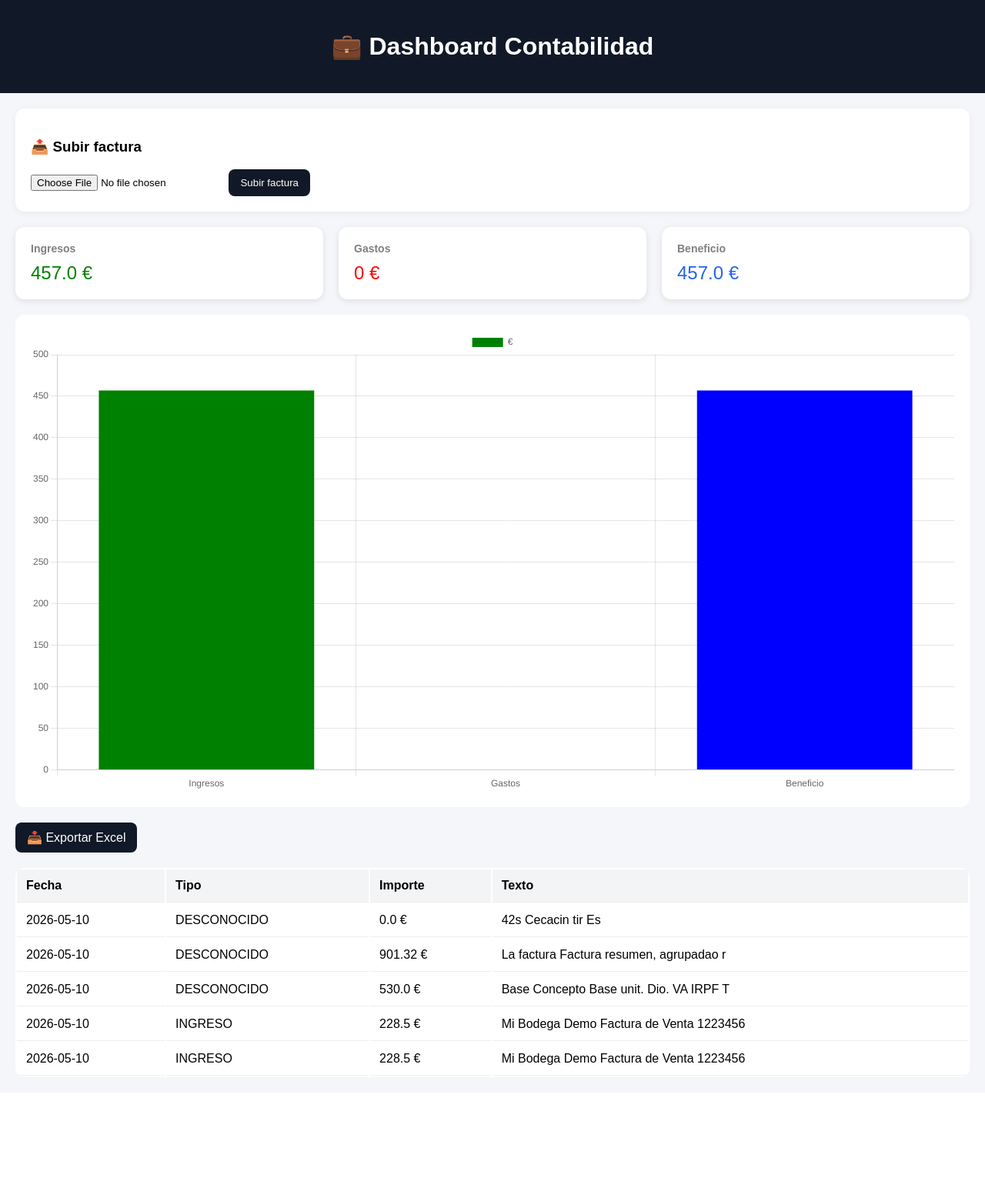
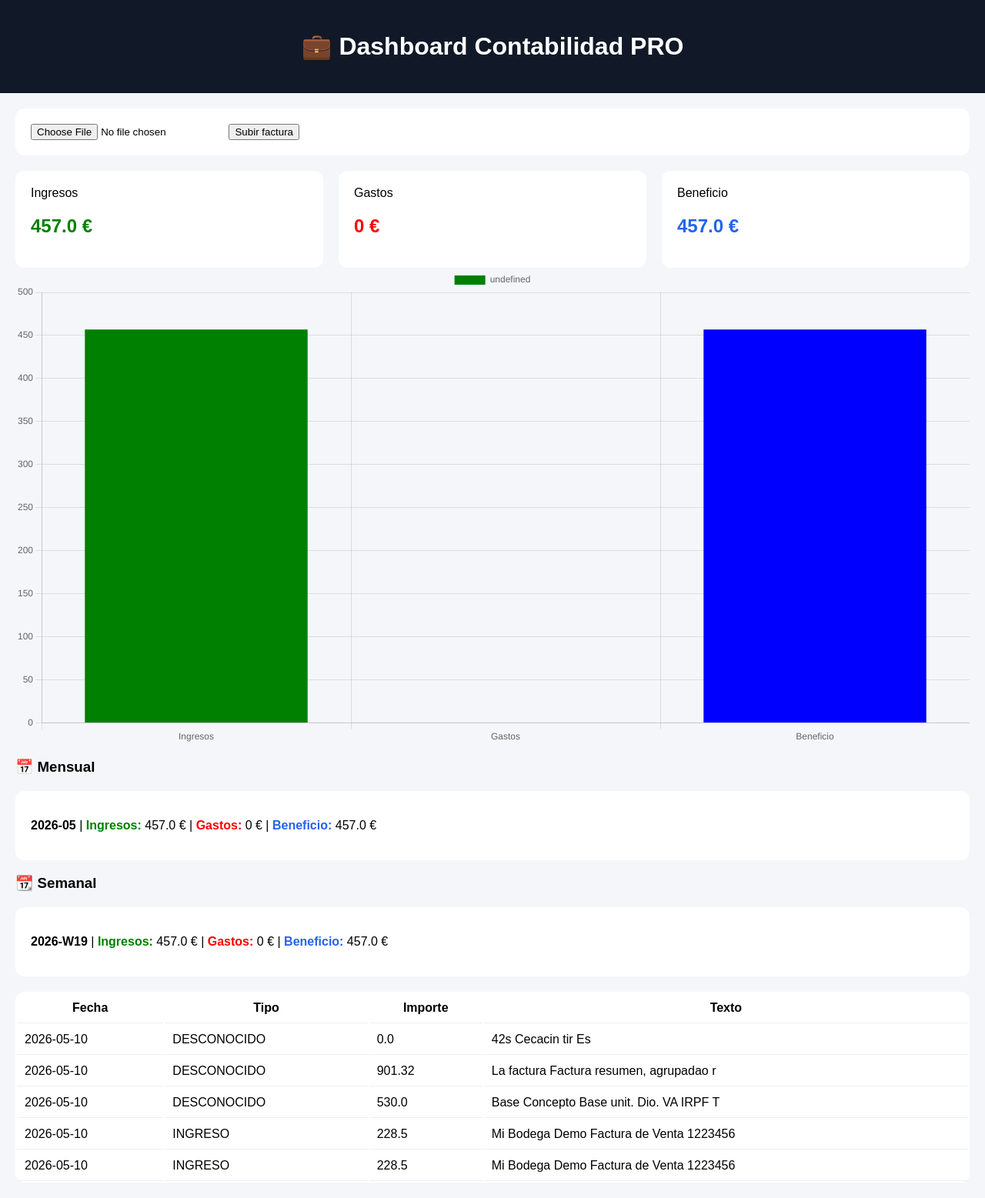
Before and after one commit to oscargp2208/contabilidad-app, a Flask app: page /contabilidad in a window 1280 px wide. Shown: the whole page at 77% size. Before the commit the page ends 1398 px from the top, so only its background shows below. Run offline with Flask 3, Linux system fonts and the light colour scheme; a user stored in the database is signed in; data comes from the database, SQL or seed files in the repository.

Commit message:
actualizacion dashboard

```diff
--- a/main.py
+++ b/main.py
@@ -3,6 +3,7 @@
 import re
 import requests
 from datetime import datetime
+from collections import defaultdict
 
 import openpyxl
 
@@ -29,13 +30,13 @@
 app.config["UPLOAD_FOLDER"] = UPLOAD_FOLDER
 
 # =====================================================
-# OCR API
+# OCR
 # =====================================================
 
 OCR_API_KEY = "K87458836088957"
 
 # =====================================================
-# DB INIT
+# DB
 # =====================================================
 
 init_db()
@@ -54,6 +55,9 @@
     texto = texto.replace("EUR", "")
     texto = texto.replace(" ", "")
 
+    if texto.count(".") > 1:
+        texto = texto.replace(".", "")
+
     if "." in texto and "," in texto:
         texto = texto.replace(".", "")
         texto = texto.replace(",", ".")
@@ -62,7 +66,7 @@
         texto = texto.replace(",", ".")
 
     try:
-        return float(texto)
+        return round(float(texto), 2)
     except:
         return 0.0
 
@@ -82,8 +86,23 @@
 def clasificar(texto):
     t = texto.lower()
 
-    ingresos = ["venta", "cliente", "factura emitida", "ingreso", "cobro"]
-    gastos = ["proveedor", "compra", "gasto", "factura recibida", "ticket"]
+    ingresos = [
+        "factura emitida",
+        "venta",
+        "cliente",
+        "cobro",
+        "ingreso",
+        "recibido"
+    ]
+
+    gastos = [
+        "factura recibida",
+        "proveedor",
+        "compra",
+        "gasto",
+        "pagado",
+        "cargo"
+    ]
 
     for i in ingresos:
         if i in t:
@@ -96,6 +115,65 @@
     return "DESCONOCIDO"
 
 
+# =====================================================
+# BALANCE MENSUAL
+# =====================================================
+
+def balance_mensual(movimientos):
+
+    meses = defaultdict(lambda: {"ingresos": 0, "gastos": 0})
+
+    for m in movimientos:
+
+        fecha = m[5]
+        importe = safe_float(m[3])
+        tipo = m[4]
+
+        mes = fecha[:7]
+
+        if tipo == "INGRESO":
+            meses[mes]["ingresos"] += importe
+        elif tipo == "GASTO":
+            meses[mes]["gastos"] += importe
+
+    for m in meses:
+        meses[m]["beneficio"] = meses[m]["ingresos"] - meses[m]["gastos"]
+
+    return dict(meses)
+
+
+# =====================================================
+# BALANCE SEMANAL
+# =====================================================
+
+def balance_semanal(movimientos):
+
+    semanas = defaultdict(lambda: {"ingresos": 0, "gastos": 0})
+
+    for m in movimientos:
+
+        fecha = m[5]
+        importe = safe_float(m[3])
+        tipo = m[4]
+
+        dt = datetime.strptime(fecha, "%Y-%m-%d")
+        semana = f"{dt.year}-W{dt.isocalendar()[1]}"
+
+        if tipo == "INGRESO":
+            semanas[semana]["ingresos"] += importe
+        elif tipo == "GASTO":
+            semanas[semana]["gastos"] += importe
+
+    for s in semanas:
+        semanas[s]["beneficio"] = semanas[s]["ingresos"] - semanas[s]["gastos"]
+
+    return dict(semanas)
+
+
+# =====================================================
+# OCR
+# =====================================================
+
 def hacer_ocr(filepath):
 
     with open(filepath, "rb") as f:
@@ -104,8 +182,7 @@
             files={"filename": f},
             data={
                 "apikey": OCR_API_KEY,
-                "language": "spa",
-                "isOverlayRequired": False
+                "language": "spa"
             }
         )
 
@@ -150,12 +227,10 @@
 def register():
 
     if request.method == "POST":
-
         crear_usuario(
             request.form["username"],
             request.form["password"]
         )
-
         return redirect("/login")
 
     return render_template("register.html")
@@ -166,8 +241,9 @@
     session.clear()
     return redirect("/login")
 
+
 # =====================================================
-# DASHBOARD SAAS
+# DASHBOARD
 # =====================================================
 
 @app.route("/contabilidad")
@@ -207,11 +283,14 @@
         ingresos=round(ingresos, 2),
         gastos=round(gastos, 2),
         beneficio=round(beneficio, 2),
-        movimientos=historial
+        movimientos=historial,
+        balance=balance_mensual(movimientos),
+        semanal=balance_semanal(movimientos)
     )
 
+
 # =====================================================
-# UPLOAD OCR
+# UPLOAD
 # =====================================================
 
 @app.route("/upload", methods=["POST"])
@@ -240,8 +319,9 @@
 
     return redirect("/contabilidad")
 
+
 # =====================================================
-# EXPORT EXCEL
+# EXPORT
 # =====================================================
 
 @app.route("/exportar_excel")
@@ -266,8 +346,9 @@
 
     return send_file(file, as_attachment=True)
 
+
 # =====================================================
-# RUN (RENDER COMPATIBLE)
+# RUN (RENDER)
 # =====================================================
 
 if __name__ == "__main__":
--- a/templates/dashboard.html
+++ b/templates/dashboard.html
@@ -2,176 +2,93 @@
 <html lang="es">
 <head>
 <meta charset="UTF-8">
-    <title>Dashboard Contabilidad</title>
+<title>Dashboard</title>
 
 <script src="https://cdn.jsdelivr.net/npm/chart.js"></script>
 
 <style>
-        body {
-            font-family: Arial;
-            margin: 0;
-            background: #f5f6fa;
-        }
+body {font-family: Arial; background:#f5f6fa; margin:0;}
+.header {background:#111827; color:white; padding:20px; text-align:center;}
+.container {padding:20px;}
 
-        .header {
-            background: #111827;
-            color: white;
-            padding: 20px;
-            text-align: center;
-        }
+.upload-box {background:white; padding:20px; border-radius:12px; margin-bottom:20px;}
 
-        .container {
-            padding: 20px;
-        }
+.cards {display:flex; gap:20px;}
+.card {flex:1; background:white; padding:20px; border-radius:12px;}
 
-        /* FORM UPLOAD */
-        .upload-box {
-            background: white;
-            padding: 20px;
-            border-radius: 12px;
-            margin-bottom: 20px;
-            box-shadow: 0 2px 8px rgba(0,0,0,0.05);
-        }
+.green{color:green;}
+.red{color:red;}
+.blue{color:#2563eb;}
 
-        /* CARDS */
-        .cards {
-            display: flex;
-            gap: 20px;
-            flex-wrap: wrap;
-        }
+table{width:100%; margin-top:20px; background:white; border-radius:12px;}
+th,td{padding:10px; border-bottom:1px solid #eee;}
 
-        .card {
-            flex: 1;
-            min-width: 200px;
-            background: white;
-            padding: 20px;
-            border-radius: 12px;
-            box-shadow: 0 2px 8px rgba(0,0,0,0.1);
-        }
+.monthly{background:white; margin-top:20px; padding:20px; border-radius:12px;}
 
-        .card h3 {
-            margin: 0;
-            font-size: 14px;
-            color: gray;
-        }
+/* NUEVO: colores etiquetas */
+.label-ingresos{color:green; font-weight:bold;}
+.label-gastos{color:red; font-weight:bold;}
+.label-beneficio{color:#2563eb; font-weight:bold;}
+</style>
 
-        .card p {
-            font-size: 24px;
-            margin: 10px 0 0 0;
-        }
-
-        .green { color: green; }
-        .red { color: red; }
-        .blue { color: #2563eb; }
-
-        /* CHART */
-        .chart-box {
-            background: white;
-            margin-top: 20px;
-            padding: 20px;
-            border-radius: 12px;
-        }
-
-        /* TABLE */
-        table {
-            width: 100%;
-            margin-top: 20px;
-            background: white;
-            border-radius: 12px;
-            overflow: hidden;
-        }
-
-        th, td {
-            padding: 12px;
-            text-align: left;
-            border-bottom: 1px solid #eee;
-        }
-
-        th {
-            background: #f3f4f6;
-        }
-
-        /* BUTTON */
-        .btn {
-            display: inline-block;
-            margin-top: 20px;
-            padding: 10px 15px;
-            background: #111827;
-            color: white;
-            border-radius: 8px;
-            text-decoration: none;
-        }
-    </style>
 </head>
 
 <body>
 
 <div class="header">
-    <h1>💼 Dashboard Contabilidad</h1>
+<h1>💼 Dashboard Contabilidad PRO</h1>
 </div>
 
 <div class="container">
 
-    <!-- UPLOAD FACTURA -->
 <div class="upload-box">
-
-        <h3>📤 Subir factura</h3>
-
 <form action="/upload" method="POST" enctype="multipart/form-data">
-
-            <input type="file" name="file" required>
-
-            <button type="submit"
-                style="padding:10px 15px; background:#111827; color:white; border:none; border-radius:8px;">
-                Subir factura
-            </button>
-
+<input type="file" name="file">
+<button>Subir factura</button>
 </form>
-
 </div>
 
-    <!-- CARDS -->
 <div class="cards">
-
-        <div class="card">
-            <h3>Ingresos</h3>
-            <p class="green">{{ ingresos }} €</p>
+<div class="card">Ingresos <h2 class="green">{{ ingresos }} €</h2></div>
+<div class="card">Gastos <h2 class="red">{{ gastos }} €</h2></div>
+<div class="card">Beneficio <h2 class="blue">{{ beneficio }} €</h2></div>
 </div>
 
-        <div class="card">
-            <h3>Gastos</h3>
-            <p class="red">{{ gastos }} €</p>
+<canvas id="chart"></canvas>
+
+<!-- MENSUAL -->
+<h3>📅 Mensual</h3>
+<div class="monthly">
+{% for m, d in balance.items() %}
+<p>
+<b>{{ m }}</b> |
+<span class="label-ingresos">Ingresos:</span> {{ d.ingresos }} € |
+<span class="label-gastos">Gastos:</span> {{ d.gastos }} € |
+<span class="label-beneficio">Beneficio:</span> {{ d.beneficio }} €
+</p>
+{% endfor %}
 </div>
 
-        <div class="card">
-            <h3>Beneficio</h3>
-            <p class="blue">{{ beneficio }} €</p>
+<!-- SEMANAL -->
+<h3>📆 Semanal</h3>
+<div class="monthly">
+{% for s, d in semanal.items() %}
+<p>
+<b>{{ s }}</b> |
+<span class="label-ingresos">Ingresos:</span> {{ d.ingresos }} € |
+<span class="label-gastos">Gastos:</span> {{ d.gastos }} € |
+<span class="label-beneficio">Beneficio:</span> {{ d.beneficio }} €
+</p>
+{% endfor %}
 </div>
 
-    </div>
-
-    <!-- CHART -->
-    <div class="chart-box">
-        <canvas id="chart"></canvas>
-    </div>
-
-    <!-- EXPORT -->
-    <a class="btn" href="/exportar_excel">📥 Exportar Excel</a>
-
-    <!-- TABLE -->
 <table>
-        <tr>
-            <th>Fecha</th>
-            <th>Tipo</th>
-            <th>Importe</th>
-            <th>Texto</th>
-        </tr>
-
+<tr><th>Fecha</th><th>Tipo</th><th>Importe</th><th>Texto</th></tr>
 {% for m in movimientos %}
 <tr>
 <td>{{ m.fecha }}</td>
 <td>{{ m.tipo }}</td>
-            <td>{{ m.importe }} €</td>
+<td>{{ m.importe }}</td>
 <td>{{ m.texto[:40] }}</td>
 </tr>
 {% endfor %}
@@ -179,26 +96,14 @@
 
 </div>
 
-<!-- CHART JS -->
 <script>
-    const ctx = document.getElementById('chart');
-
-    new Chart(ctx, {
-        type: 'bar',
-        data: {
-            labels: ['Ingresos', 'Gastos', 'Beneficio'],
-            datasets: [{
-                label: '€',
-                data: [
-                    {{ ingresos }},
-                    {{ gastos }},
-                    {{ beneficio }}
-                ],
-                backgroundColor: [
-                    'green',
-                    'red',
-                    'blue'
-                ]
+new Chart(document.getElementById("chart"), {
+type:"bar",
+data:{
+labels:["Ingresos","Gastos","Beneficio"],
+datasets:[{
+data:[{{ ingresos }},{{ gastos }},{{ beneficio }}],
+backgroundColor:["green","red","blue"]
 }]
 }
 });
```
Lines whose indentation alone changed are shown as unchanged.
